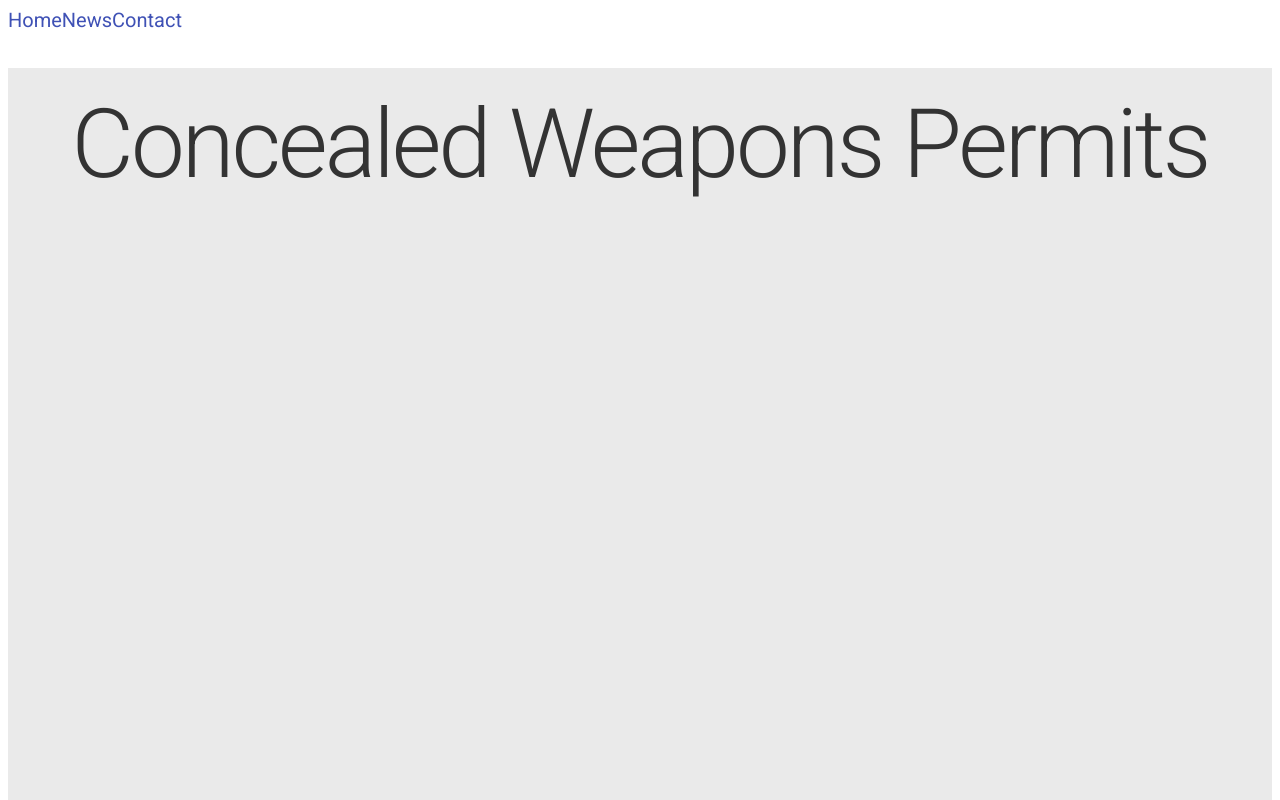
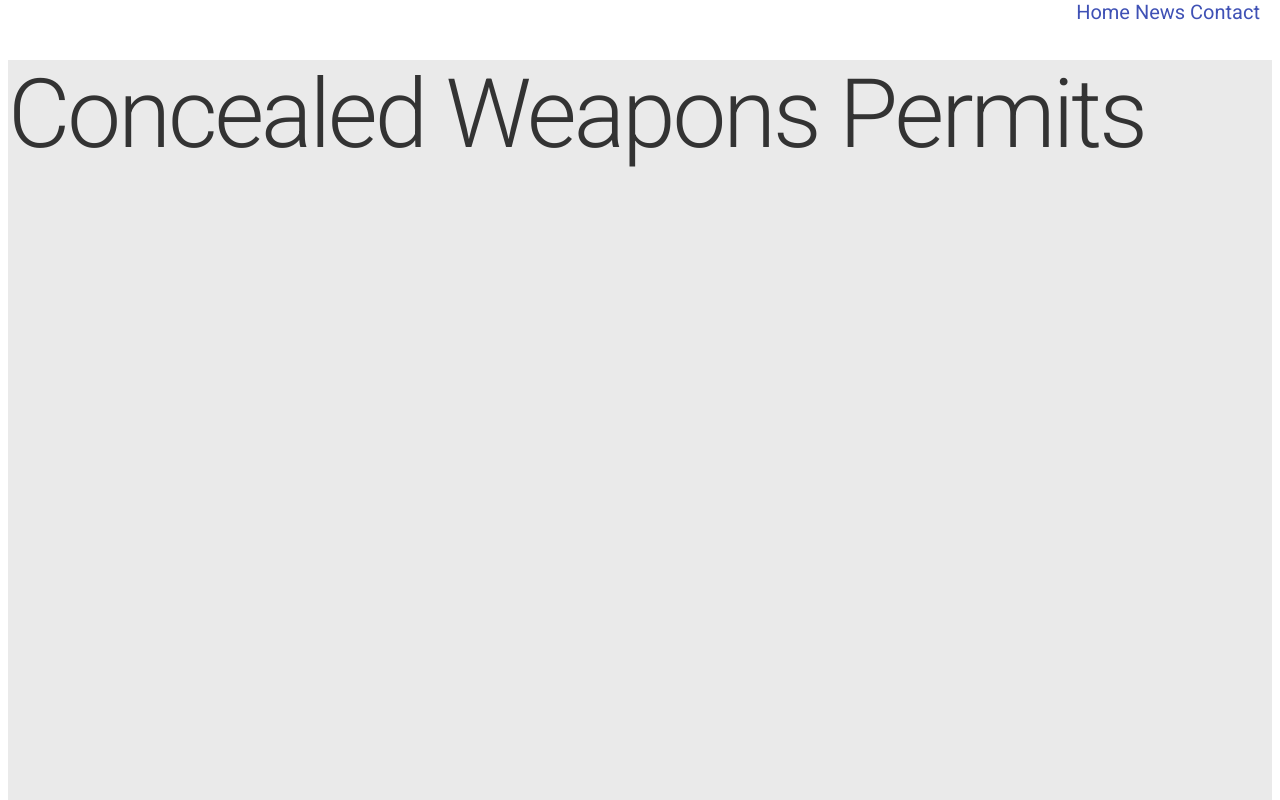
Before and after one commit to kjannette/carry-concealed, a React app: page / in a window 1280 px wide. Shown: the top 800 px of the page. Built offline with nearby package versions, Linux system fonts and the light colour scheme.

Commit message:
CSS stlying

```diff
--- a/src/App.js
+++ b/src/App.js
@@ -12,11 +12,9 @@ class App extends React.Component {
         return (
             <>
                 <div className={classes.navContainer}>
-                    <div className={classes.navBar}>
-                        <Link href="#home">Home</Link>
-                        <Link href="#news">News</Link>
-                        <Link href="#contact">Contact</Link>
-                    </div>
+                    <Link href="#home">Home </Link>
+                    <Link href="#news">News </Link>
+                    <Link href="#contact">Contact </Link>
                 </div>
                 <div className={classes.mainContainer}>
                     <div className={classes.mainHeading}>
--- a/src/AppStyles.js
+++ b/src/AppStyles.js
@@ -1,4 +1,10 @@
 export default (theme) => ({
+
+    body: {
+        margin: '0px',
+        border: '0px',
+        position: '0px',
+    },
 
     mainContainer: {
         backgroundColor: '#eaeaea',
@@ -6,23 +12,27 @@ export default (theme) => ({
     },
     mainHeading: {
         color: '#333',
-        display: 'flex',
+        display: 'block',
         justifyContent: 'center',
         fontFamily: 'Roboto',
         fontSize: '96px',
         fontWeight: '300',
         letterSpacing: '-3.0px',
-        paddingTop: '20px',
+        paddingTop: '50px',
     },
-    navbar: {
-        overflow: 'hidden',
-        backgroundColor: '#333',
-      },
       navContainer: {
+        backgroundColor: '#fff',
+        display: 'block',
         height: '60px',
         fontFamily: 'Roboto',
         fontSize: '20px',
         fontWeight: '400',
+        textAlign: 'right',
+        paddingRight: '20px',
+        position: 'fixed',
+        right: '0px',
+        top: '0px',
+        width: '100%',
       }
 
 })
```
